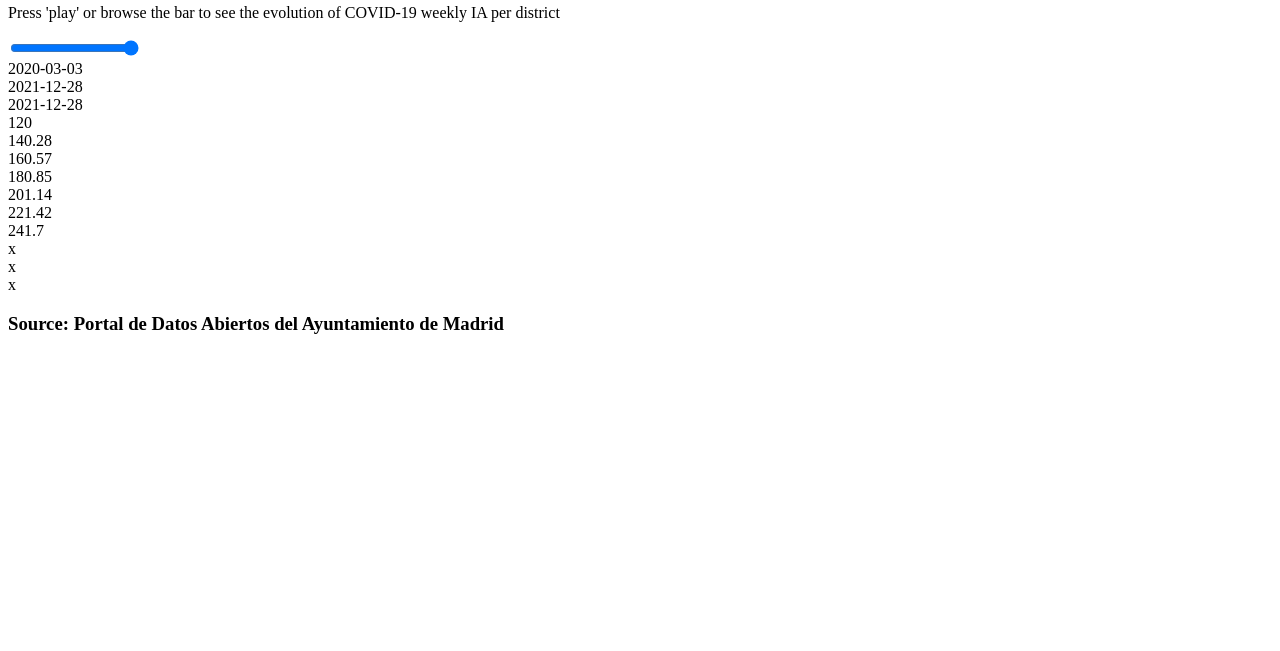
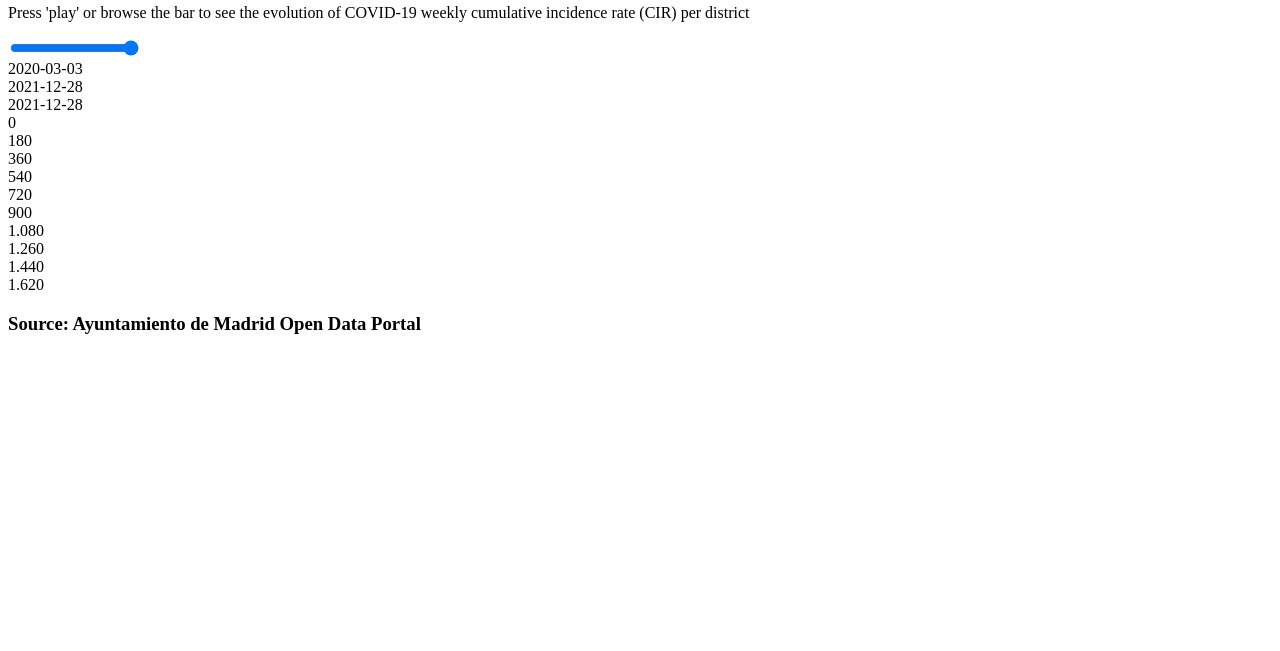
Before and after one commit to CarlosMunozDiaz/timeline_covid19_madrid_map, a website: page pre/template.html in a window 1280 px wide. Shown: the part 149-800 px from the top of the page. Drawn offline with Linux system fonts and the light colour scheme.

Commit message:
Sin números todavía

```diff
--- a/pre/template.html
+++ b/pre/template.html
@@ -3,24 +3,24 @@
 <head>
     <meta charset="UTF-8">
     <meta name="viewport" content="width=device-width, initial-scale=1.0, maximum-scale=1.0">
-    <title>COVID-19 IA in Madrid's districts</title>
+    <title>Evolution of COVID-19 weekly cumulative incidence rate (CIR) in Madrid districts</title>
     <meta name="mrf-extractable" content="false">
     <meta property='og:image' content=''>
-    <meta property="og:title" content="COVID-19 IA in Madrid's districts">
-    <meta property="og:description" content="COVID-19 IA in Madrid's districts">
+    <meta property="og:title" content="Evolution of COVID-19 weekly cumulative incidence rate (CIR) in Madrid districts">
+    <meta property="og:description" content="Evolution of COVID-19 weekly cumulative incidence rate (CIR) in Madrid districts">
     <link rel="stylesheet" href="https://cdnjs.cloudflare.com/ajax/libs/font-awesome/4.7.0/css/font-awesome.min.css">
     <link rel='stylesheet' href='https://fonts.googleapis.com/css?family=Montserrat%3A300%2C300italic%2C400%2C400italic%2C500%2C700%2C700italic&#038;subset=latin&#038;ver=5.8' type='text/css' media='all' />
 </head>
 <body>
     <div class="container">
-        <h1 class="title">Weekly evolution of COVID-19 IA in Madrid districts between March 2020 and December 2021</h1>
+        <h1 class="title">Evolution of COVID-19 weekly cumulative incidence rate (CIR) in Madrid districts between March 2020 and December 2021</h1>
         <div class="slider">
             <div class="slider-control">
                 <div class="slider-buttons">
                     <img id="btnPlay" class="btnControl" src="https://raw.githubusercontent.com/carlosmunozdiaz/timeline_covid19_madrid_map/main/pre/css/play.svg" width="16px" height="16px" alt="Play">
                     <img id="btnPause" class="btnControl" src="https://raw.githubusercontent.com/carlosmunozdiaz/timeline_covid19_madrid_map/main/pre/css/pause.svg" width="16px" height="16px" alt="Pausa">
                 </div>
-                <p class="slider-text">Press 'play' or browse the bar to see the evolution of COVID-19 weekly IA per district</p>
+                <p class="slider-text">Press 'play' or browse the bar to see the evolution of COVID-19 weekly cumulative incidence rate (CIR) per district</p>
             </div>
             <div class="slider-container">
                 <input id="slider" class="slider" type="range" min="1" max="94" value="94">
@@ -45,20 +45,20 @@
                 <div class="legend--tenth"></div>
             </div>
             <div class="legend--down">
-                <div>120</div>
-                <div>140.28</div>
-                <div>160.57</div>
-                <div>180.85</div>
-                <div>201.14</div>
-                <div>221.42</div>
-                <div>241.7</div>
-                <div>x</div>
-                <div>x</div>
-                <div>x</div>
+                <div>0</div>
+                <div>180</div>
+                <div>360</div>
+                <div>540</div>
+                <div>720</div>
+                <div>900</div>
+                <div>1.080</div>
+                <div>1.260</div>
+                <div>1.440</div>
+                <div>1.620</div>
             </div>
         </div>
         <div class="map" id="map"></div>
-        <h3 class="source">Source: Portal de Datos Abiertos del Ayuntamiento de Madrid</h3>
+        <h3 class="source"><b>Source:</b> Ayuntamiento de Madrid Open Data Portal</h3>
     </div>
 </body>
 </html>
```
Also changed, not shown: docs/index.html (+1 -1 lines), pre/css/main.scss (+11 -8 lines), pre/js/main.js (+1 -25 lines), pre/css/main.css, 4 other files.
